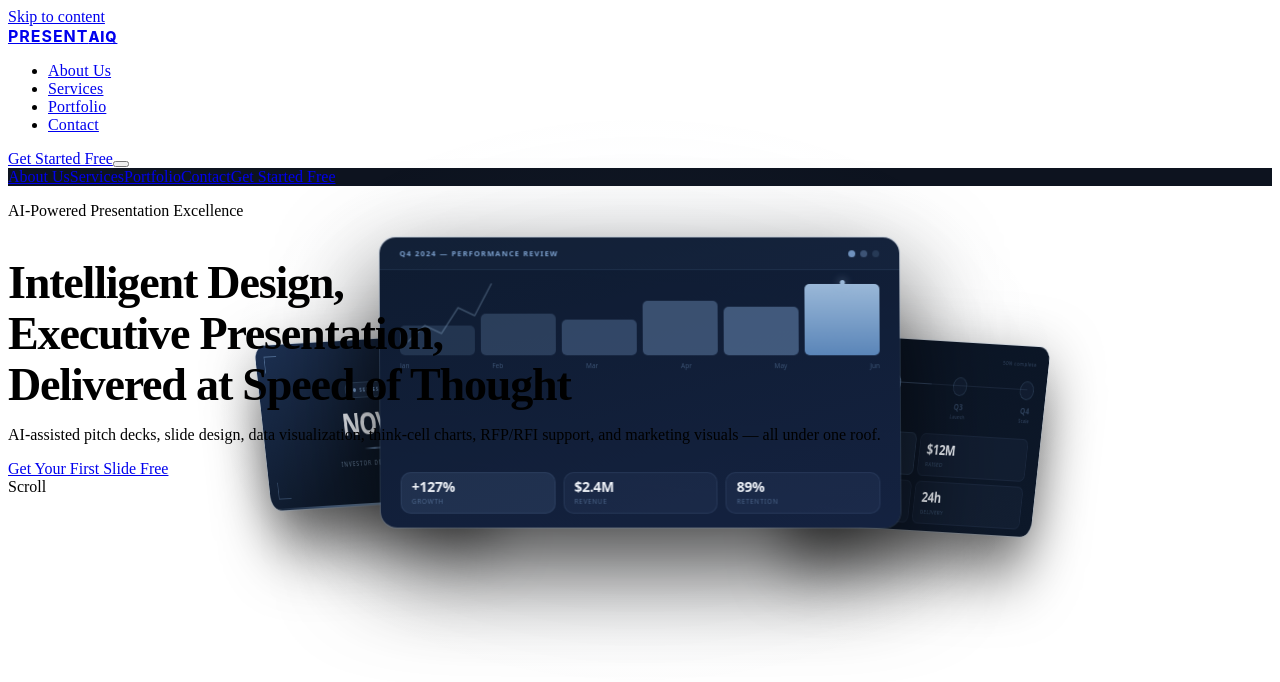
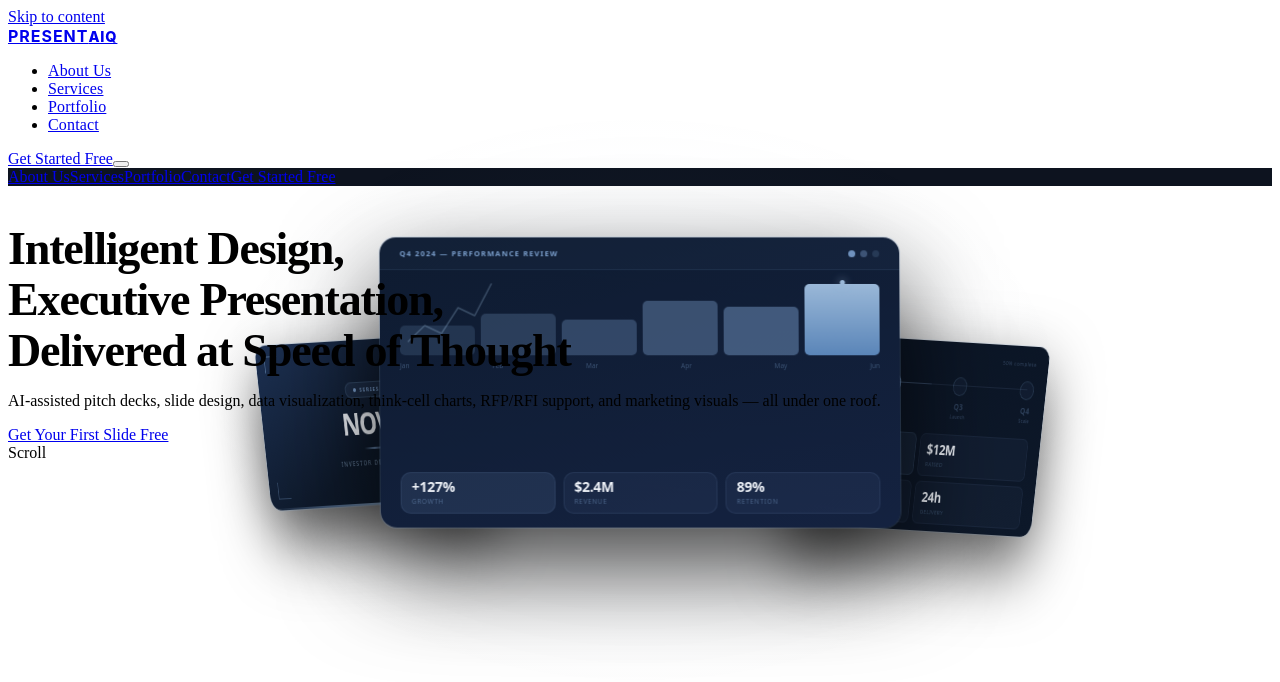
Before and after one commit to presentaiq/PresentAIQ, a React (Vite) app: page / in a window 1280 px wide. Shown: the top 682 px of the page. Built offline with nearby package versions, Linux system fonts and the light colour scheme; the HTML template or start-up script is replaced by a standard one.

Commit message:
Remove 'AI-Powered Presentation Excellence' eyebrow from Hero
https://claude.ai/code/session_015pwZKrUcNVQStX9j21HFj2

```diff
--- a/src/components/sections/Hero.tsx
+++ b/src/components/sections/Hero.tsx
@@ -8,7 +8,6 @@ gsap.registerPlugin(ScrollTrigger);
 
 export default function Hero() {
   const sectionRef = useRef<HTMLElement>(null);
-  const eyebrowRef = useRef<HTMLParagraphElement>(null);
   const headRef = useRef<HTMLHeadingElement>(null);
   const subRef = useRef<HTMLParagraphElement>(null);
   const ctaRef = useRef<HTMLDivElement>(null);
@@ -17,14 +16,9 @@ export default function Hero() {
     const ctx = gsap.context(() => {
       const tl = gsap.timeline({ delay: 0.2 });
 
-      tl.fromTo(eyebrowRef.current,
-        { opacity: 0, y: 14 },
-        { opacity: 1, y: 0, duration: 0.8, ease: 'power3.out' }
-      )
-        .fromTo(headRef.current,
+      tl.fromTo(headRef.current,
           { opacity: 0, y: 32, filter: 'blur(6px)' },
-          { opacity: 1, y: 0, filter: 'blur(0px)', duration: 1.1, ease: 'power3.out' },
-          '-=0.4'
+          { opacity: 1, y: 0, filter: 'blur(0px)', duration: 1.1, ease: 'power3.out' }
         )
         .fromTo(subRef.current,
           { opacity: 0, y: 20 },
@@ -88,19 +82,6 @@ export default function Hero() {
         {/* Content */}
         <div className="relative z-10 flex flex-col flex-1 pt-14 px-6 md:px-12 max-w-6xl mx-auto w-full">
 
-          {/* Eyebrow */}
-          <div className="shrink-0 text-center hero-text-content mb-3">
-            <p
-              ref={eyebrowRef}
-              className="inline-flex items-center gap-2 text-xs font-semibold tracking-widest uppercase"
-              style={{ color: 'var(--text-muted)' }}
-            >
-              <span className="w-4 h-px opacity-60" style={{ background: 'var(--gold)' }} />
-              AI-Powered Presentation Excellence
-              <span className="w-4 h-px opacity-60" style={{ background: 'var(--gold)' }} />
-            </p>
-          </div>
-
           {/* 3D slides — fills remaining space */}
           <div className="flex-1 min-h-0">
             <HeroSlides sectionRef={sectionRef} />
```
